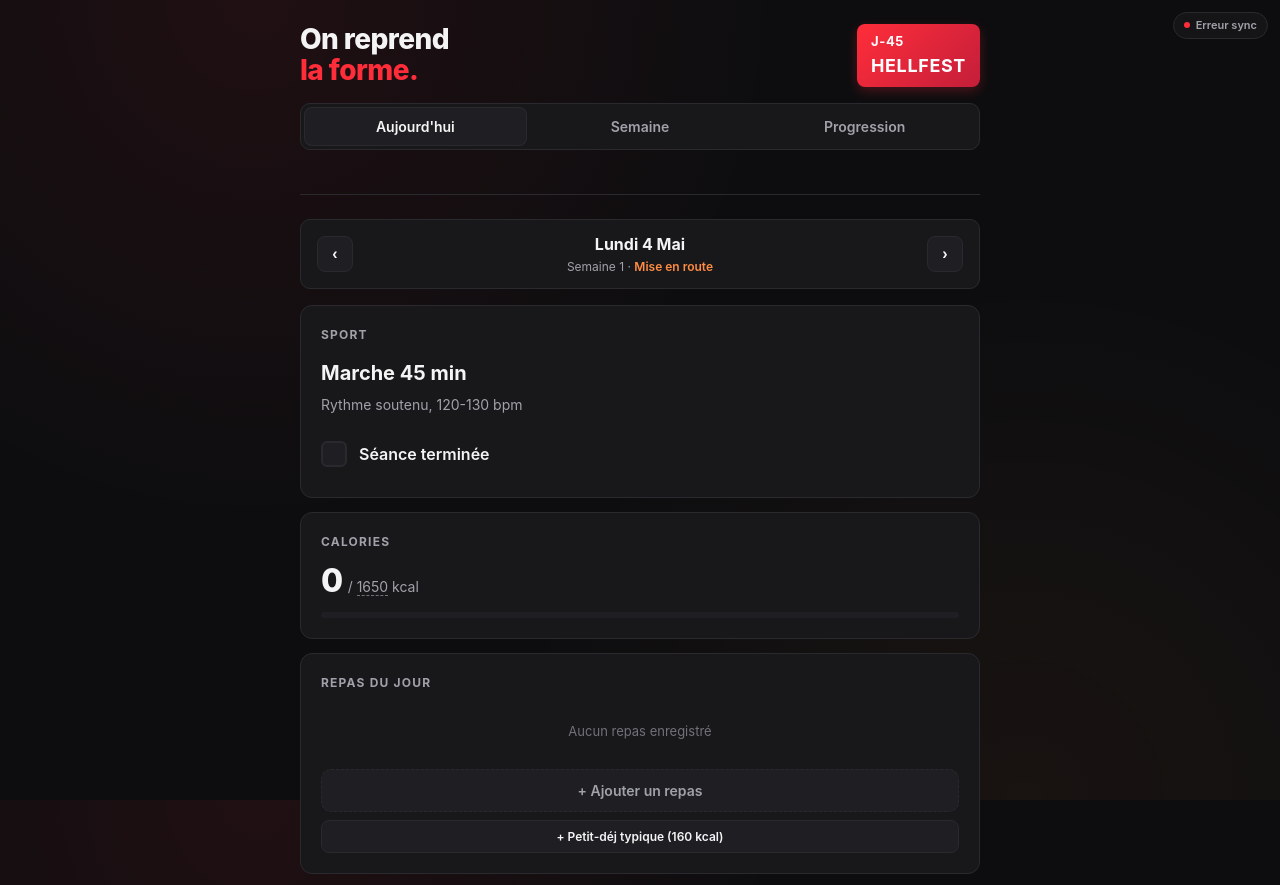
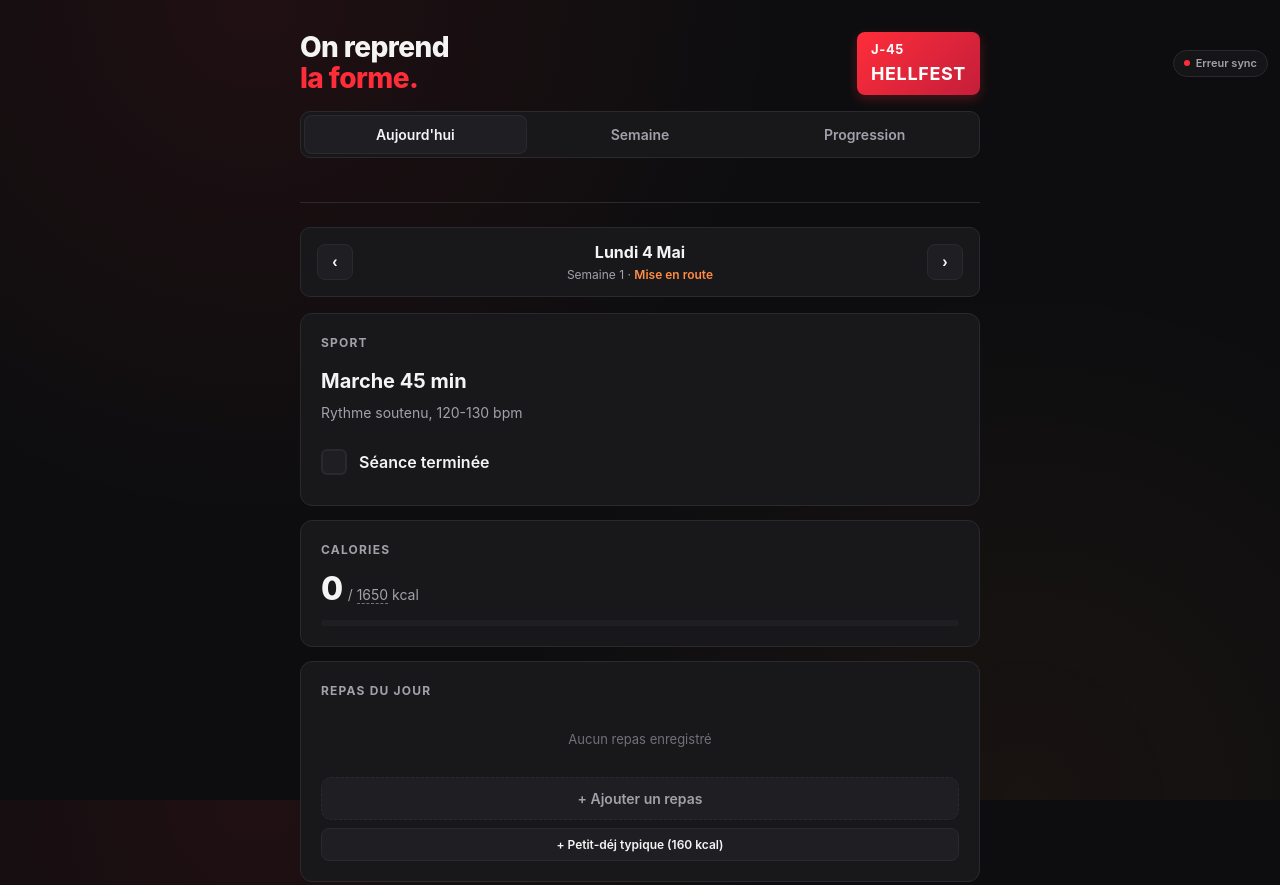
Before and after one commit to esawicz-hub/elo-forme, a website: page public/index.html in a window 1280 px wide. Shown: the top 885 px of the page. Drawn offline with Linux system fonts and the light colour scheme; no server answers.

Commit message:
Fix padding header iOS + schedules dim=marche + auto-report + Hellfest free zone

```diff
--- a/public/index.html
+++ b/public/index.html
@@ -56,13 +56,22 @@
   .container {
     max-width: 720px;
     margin: 0 auto;
-    padding: calc(24px + env(safe-area-inset-top)) 20px calc(60px + env(safe-area-inset-bottom));
+    /* Padding top généreux : couvre la zone status bar iOS dans tous les modes
+       (Chrome iOS, Safari plein écran, mode standalone PWA). */
+    padding: calc(50px + env(safe-area-inset-top, 0px)) 20px calc(60px + env(safe-area-inset-bottom, 0px));
+  }
+
+  /* Sur grand écran (ordi), padding plus normal */
+  @media (min-width: 768px) {
+    .container {
+      padding: 32px 20px 60px;
+    }
   }
 
   /* SYNC STATUS — petit indicateur en haut à droite */
   .sync-pill {
     position: fixed;
-    top: calc(12px + env(safe-area-inset-top));
+    top: calc(50px + env(safe-area-inset-top, 0px));
     right: 12px;
     z-index: 100;
     display: flex;
```
